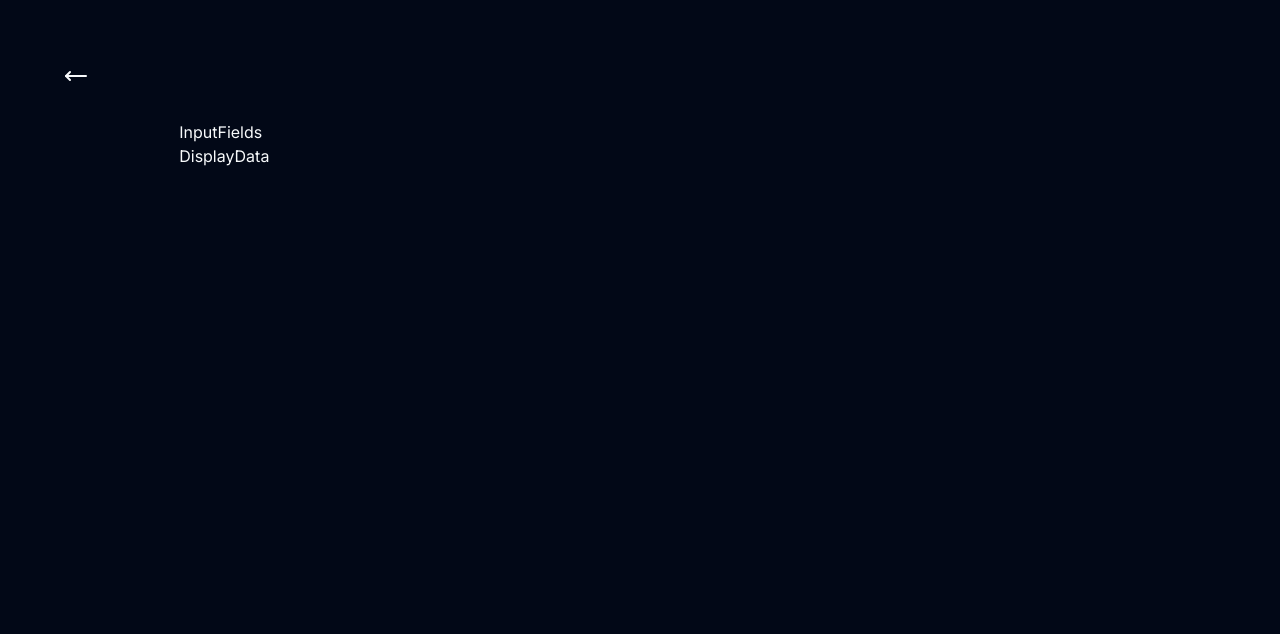
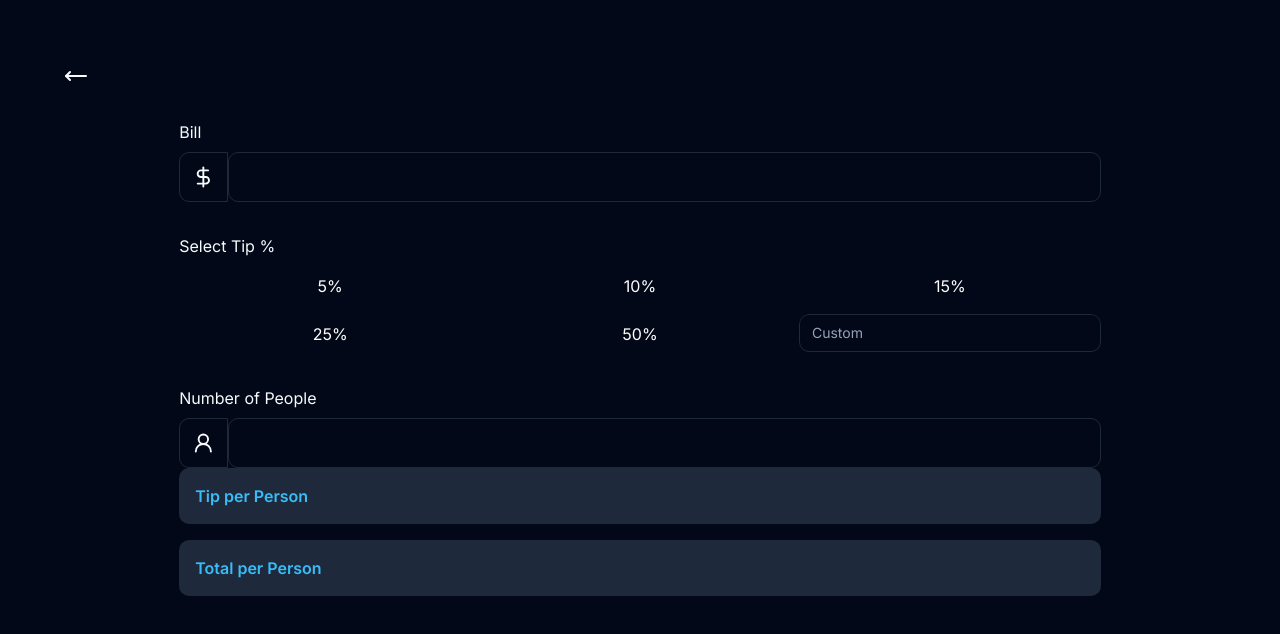
Before and after one commit to shahbaz4783/rapid-toolkit, a Next.js app: page /splitter in a window 1280 px wide. Shown: the top 634 px of the page. Built offline with nearby package versions, Linux system fonts and the light colour scheme.

Commit message:
splitter stucture and functions

```diff
--- a/src/app/(tools)/splitter/display-data.tsx
+++ b/src/app/(tools)/splitter/display-data.tsx
@@ -1,7 +1,16 @@
+import DisplayCard from '@/components/cards/DisplayCard';
+import { splitBill } from '@/utils/maths';
 import React from 'react';
 
-const DisplayData = () => {
-	return <div>DisplayData</div>;
+const DisplayData = ({ tipPercentage, totalBill, totalPerson }: TipInputs) => {
+	const data = splitBill(totalBill, tipPercentage, totalPerson);
+
+	return (
+		<div className='space-y-4'>
+			<DisplayCard title='Tip per Person' data={data?.tipAmountPerPeople} />
+			<DisplayCard title='Total per Person' data={data?.totalBillPerPeople} />
+		</div>
+	);
 };
 
 export default DisplayData;
--- a/src/app/(tools)/splitter/input-fields.tsx
+++ b/src/app/(tools)/splitter/input-fields.tsx
@@ -1,7 +1,65 @@
+import { Input } from '@/components/ui/input';
+import { DollarSign, UserRound } from 'lucide-react';
 import React from 'react';
 
-const InputFields = () => {
-	return <div>InputFields</div>;
+const InputFields = ({ userInput, onChangeProp }: TipInputProps) => {
+	return (
+		<aside className='space-y-8'>
+			<div className='space-y-2'>
+				<label htmlFor='bill'>Bill</label>
+				<div className='flex rounded-lg'>
+					<div className='border p-3 flex items-center rounded-s-md overflow-hidden'>
+						<DollarSign />
+					</div>
+					<Input
+						type='number'
+						name='bill'
+						id='bill'
+						value={userInput.totalBill || undefined}
+						onChange={(e) =>
+							onChangeProp(e.target.value ? parseInt(e.target.value) : '')
+						}
+					/>
+				</div>
+			</div>
+			<div className='space-y-2'>
+				<label htmlFor='tip'>Select Tip %</label>
+				<menu className='grid grid-cols-2 md:grid-cols-3 gap-2'>
+					{[5, 10, 15, 25, 50].map((tip) => (
+						<div
+							key={tip}
+							className='px-8 py-2 rounded-md text-center cursor-pointer text-white'
+						>
+							{tip}%
+						</div>
+					))}
+					<div className='rounded-md cursor-pointer overflow-hidden'>
+						<Input
+							type='number'
+							placeholder='Custom'
+							value={userInput.tipPercentage || undefined}
+						/>
+					</div>
+				</menu>
+			</div>
+			<div className='space-y-2'>
+				<div className='flex justify-between'>
+					<label htmlFor='people'>Number of People</label>
+				</div>
+				<div className='flex rounded-lg'>
+					<div className='border p-3 flex items-center rounded-s-md overflow-hidden'>
+						<UserRound />
+					</div>
+					<Input
+						type='number'
+						name='people'
+						id='people'
+						value={userInput.totalPerson || undefined}
+					/>
+				</div>
+			</div>
+		</aside>
+	);
 };
 
 export default InputFields;
--- a/src/app/(tools)/splitter/page.tsx
+++ b/src/app/(tools)/splitter/page.tsx
@@ -1,12 +1,34 @@
-import React from 'react';
+'use client';
+
+import React, { useState } from 'react';
 import InputFields from './input-fields';
 import DisplayData from './display-data';
 
 const Splitter = () => {
+	const [userInput, setUserInput] = useState<TipInputs>({
+		tipPercentage: null,
+		totalBill: null,
+		totalPerson: null,
+	});
+
+	const handleChange = (inputIdentifier: string, newValue: number) => {
+		setUserInput((prevUserInput) => {
+			return {
+				...prevUserInput,
+				[inputIdentifier]: newValue,
+			};
+		});
+	};
+
 	return (
 		<div>
-			<InputFields />
-			<DisplayData />
+			<InputFields userInput={userInput} onChangeProp={handleChange} />
+
+			<DisplayData
+				tipPercentage={userInput.tipPercentage}
+				totalBill={userInput.totalBill}
+				totalPerson={userInput.totalPerson}
+			/>
 		</div>
 	);
 };
--- a/src/components/cards/DisplayCard.tsx
+++ b/src/components/cards/DisplayCard.tsx
@@ -5,7 +5,7 @@ const DisplayCard = ({
 	data,
 }: {
 	title: string;
-	data: number | string | undefined;
+	data: number | string | undefined | null;
 }) => {
 	return (
 		<div className='p-4 bg-slate-800 rounded-md'>
--- a/src/interface/types.ts
+++ b/src/interface/types.ts
@@ -50,3 +50,25 @@ interface Result {
 	input: any;
 	investmentType: string;
 }
+
+interface TipInputProps {
+	userInput: {
+		tipPercentage: number | null;
+		totalBill: number | null;
+		totalPerson: number | null;
+	};
+	onChangeProp: any;
+}
+
+interface DisplayTipInterface {
+	selectedTip: number;
+	bill: number;
+	people: null;
+	onReset: () => void;
+}
+
+interface TipInputs {
+	tipPercentage: number | null;
+	totalBill: number | null;
+	totalPerson: number | null;
+}
--- /dev/null
+++ b/src/utils/maths.ts
@@ -0,0 +1,20 @@
+export const splitBill = (
+	bill: number | null,
+	tipPercentage: number | null,
+	person: number | null
+): {
+	tipAmountPerPeople: number | null;
+	totalBillPerPeople: number | null;
+} | null => {
+	if (bill === null || tipPercentage === null || person === null) {
+		return null;
+	}
+
+	const tipAmount = (tipPercentage / 100) * bill;
+	const tipAmountPerPeople = parseFloat((tipAmount / person).toFixed(2));
+
+	const totalBill = bill + tipAmount;
+	const totalBillPerPeople = parseFloat((totalBill / person).toFixed(2));
+
+	return { tipAmountPerPeople, totalBillPerPeople };
+};
```
